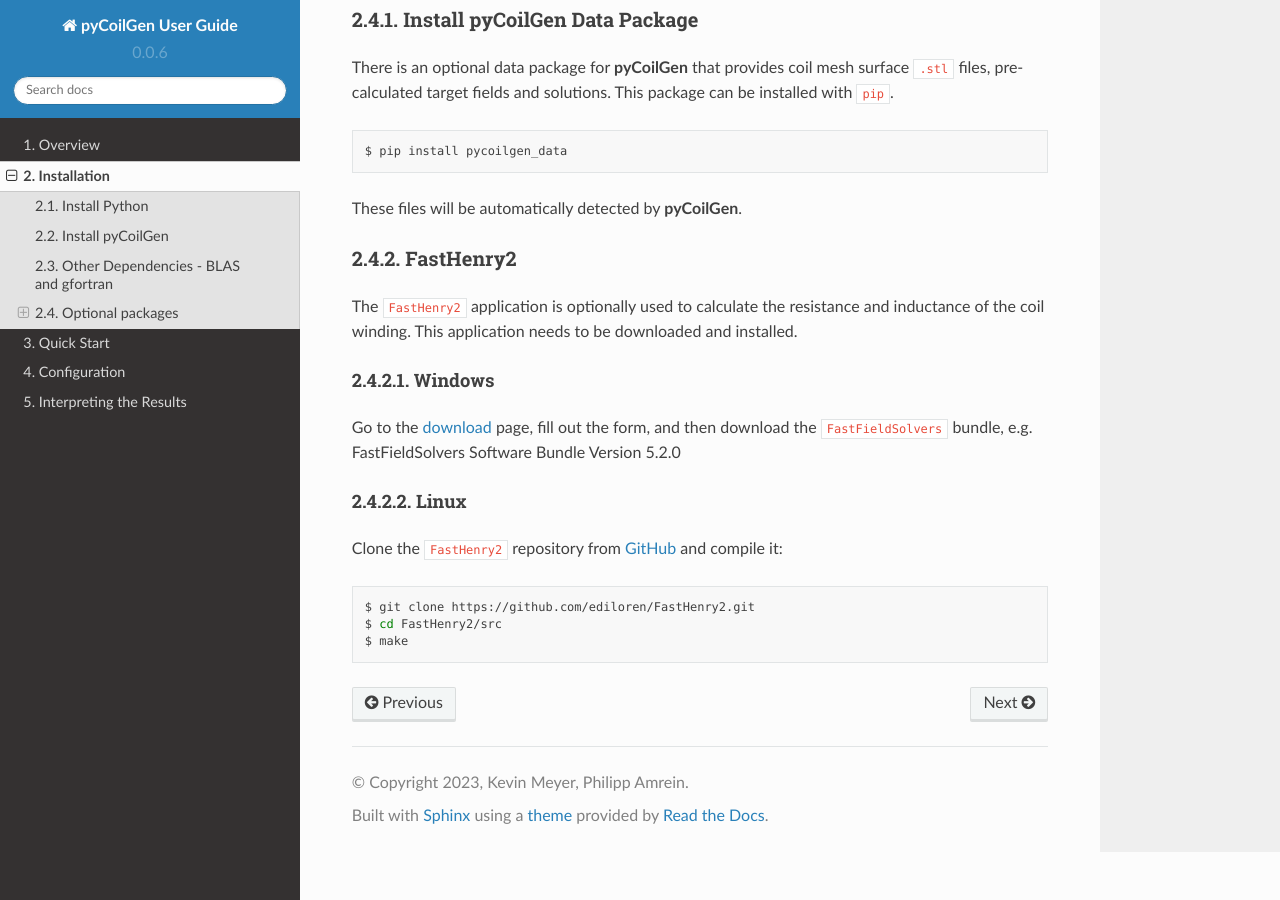
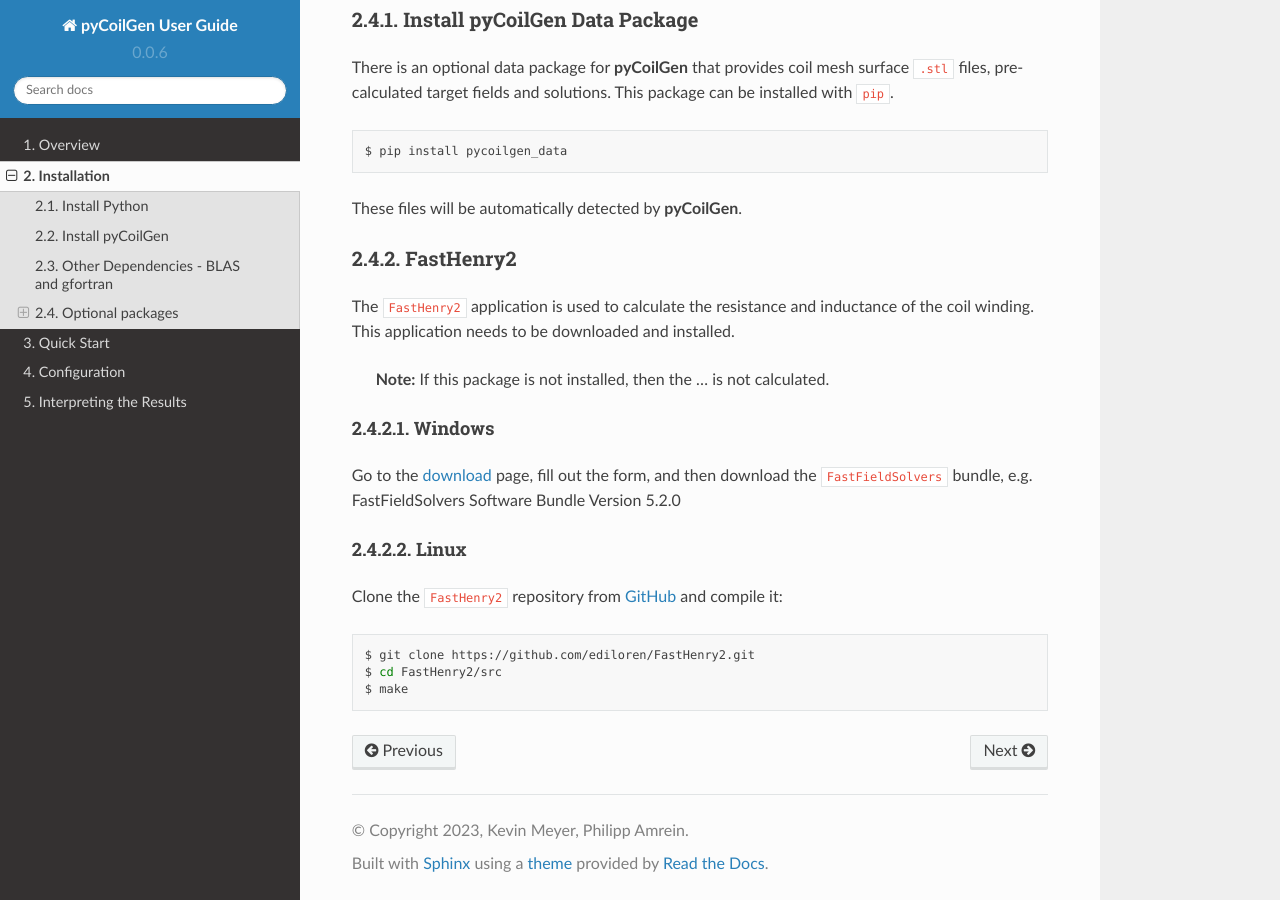
Before and after one commit to kev-m/pyCoilGen, a Sphinx documentation site: the page built from docs/source/installation.md, in a window 1280 px wide and 900 px high, scrolled down 1065 px. Built offline with Sphinx 7.4.7 and the Read the Docs theme 2.0.0, drawn with Linux system fonts in a browser that asks for light colours.

Commit message:
Adding note to FastHenry2 section

```diff
--- a/docs/source/installation.md
+++ b/docs/source/installation.md
@@ -51,7 +51,9 @@ These files will be automatically detected by **pyCoilGen**.
 
 ### FastHenry2
 
-The `FastHenry2` application is optionally used to calculate the resistance and inductance of the coil winding. This application needs to be downloaded and installed.
+The `FastHenry2` application is used to calculate the resistance and inductance of the coil winding. This application needs to be downloaded and installed.
+
+> **Note:** If this package is not installed, then the ... is not calculated.
 
 #### Windows
 
```
